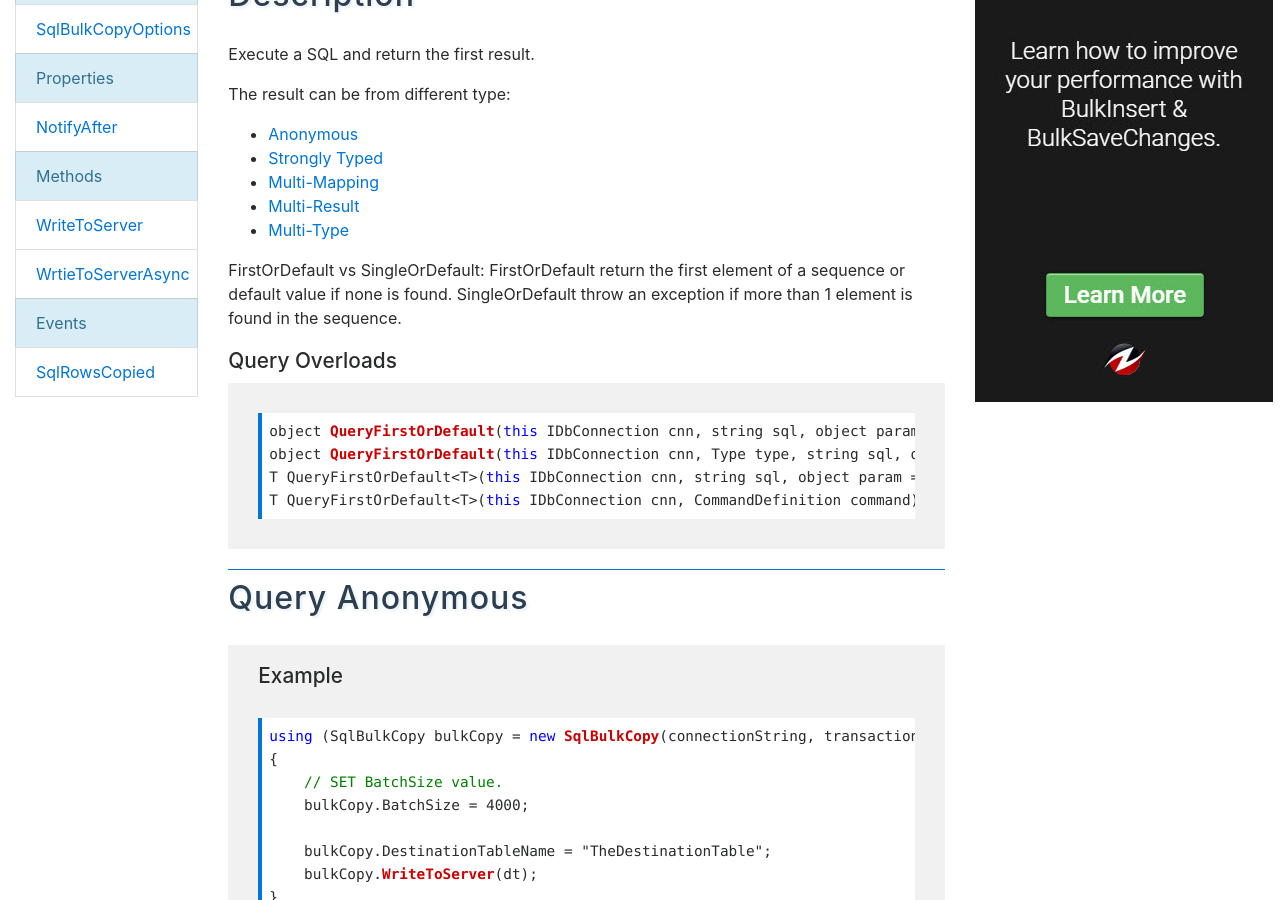
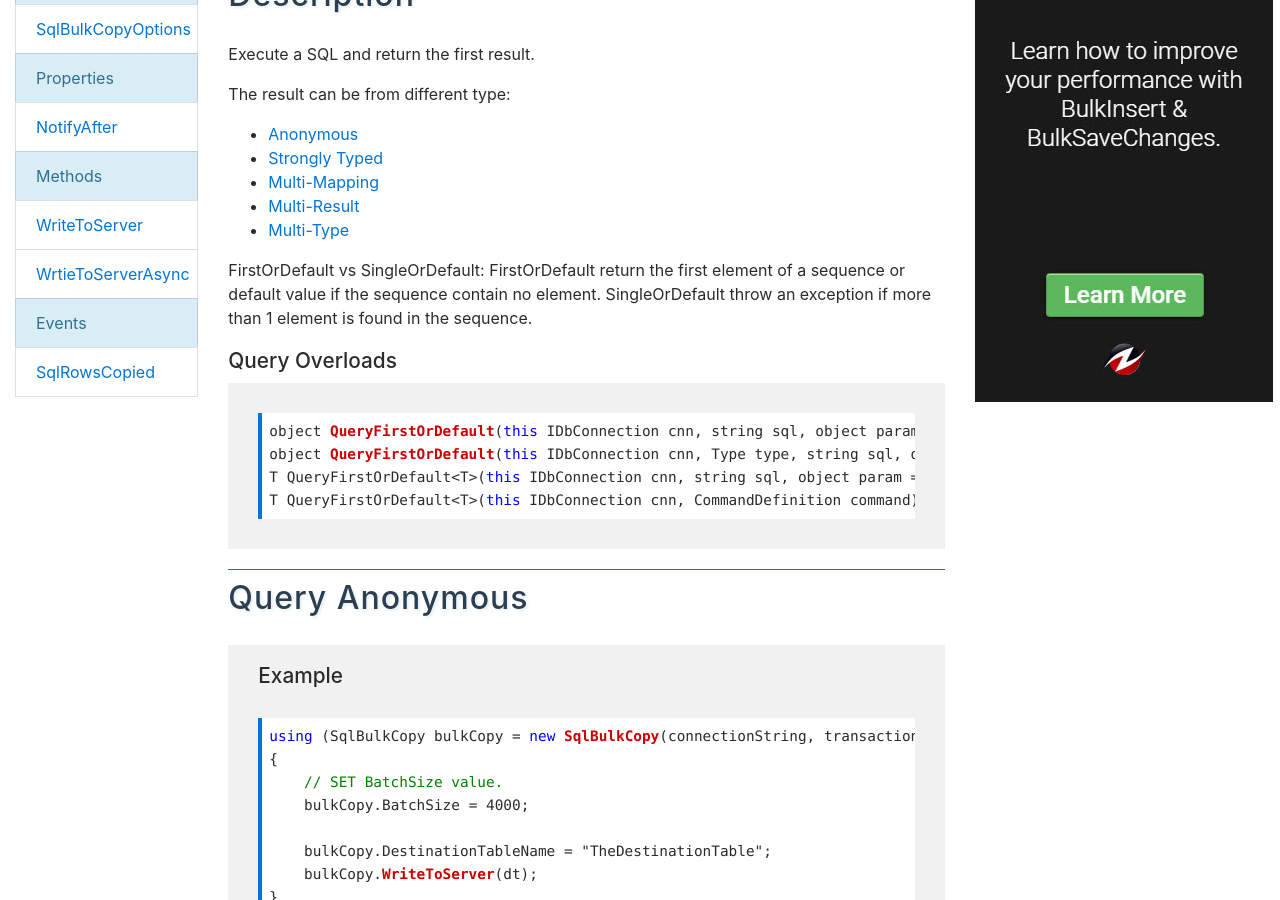
Before and after one commit to thiagopbarnabe/dapper-tutorial, a Jekyll site: the page built from docs/pages/api/queryfirstordefault.md, in a window 1280 px wide and 900 px high, scrolled down 525 px. Built offline with Jekyll 4.4.1, drawn with Linux system fonts in a browser that asks for light colours; nearby versions of some CDN libraries.

Commit message:
Update queryfirstordefault.md

```diff
--- a/docs/pages/api/queryfirstordefault.md
+++ b/docs/pages/api/queryfirstordefault.md
@@ -17,7 +17,7 @@ The result can be from different type:
 - [Multi-Result](#query-multi-result)
 - [Multi-Type](#query-multi-type)
 
-> FirstOrDefault vs SingleOrDefault: FirstOrDefault return the first element of a sequence or default value if none is found. SingleOrDefault throw an exception if more than 1 element is found in the sequence.
+> FirstOrDefault vs SingleOrDefault: FirstOrDefault return the first element of a sequence or default value if the sequence contain no element. SingleOrDefault throw an exception if more than 1 element is found in the sequence.
 
 
 ### Query Overloads
```
